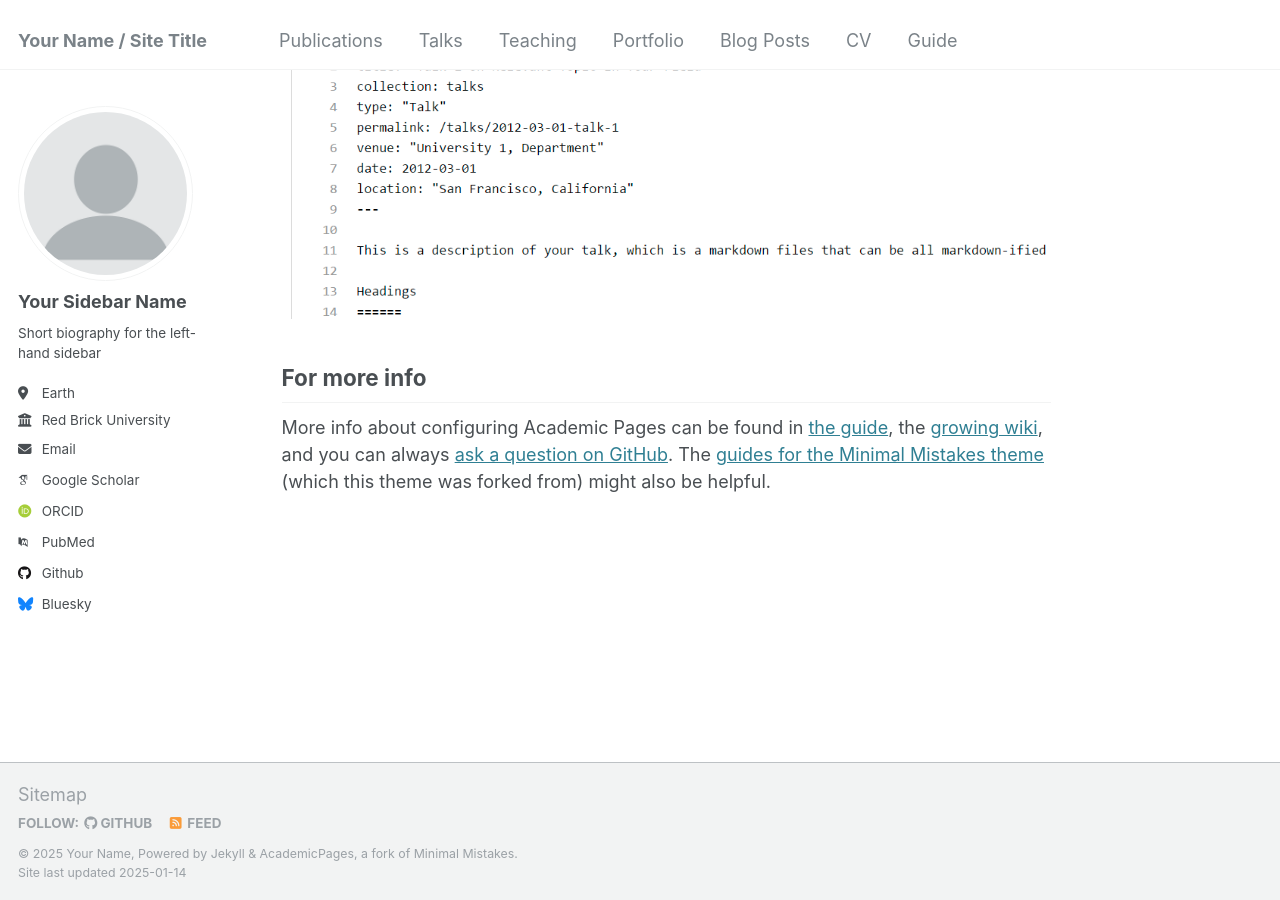
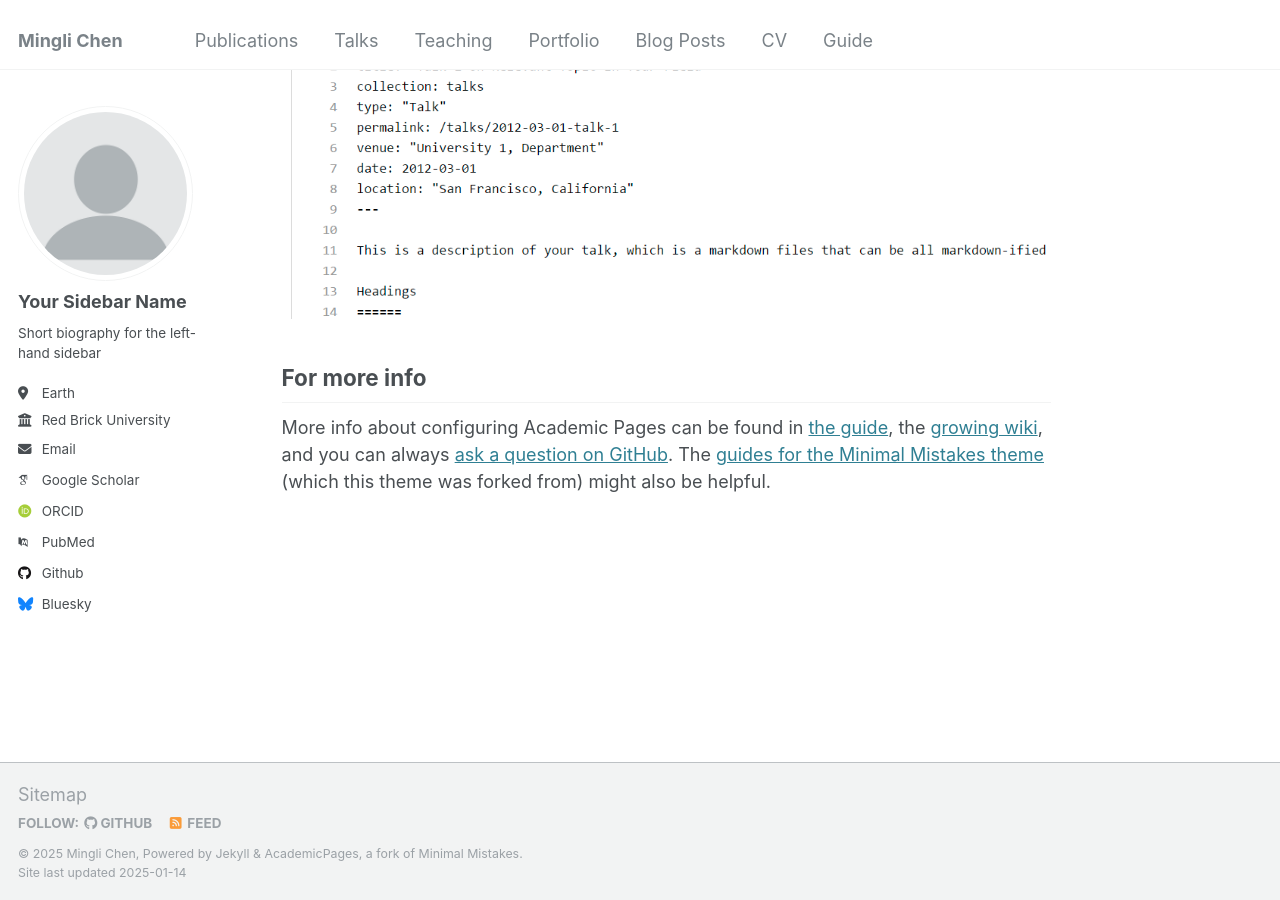
Before and after one commit to mingli-chen/minglichen.github.io, a Jekyll site: the page built from _pages/about.md, in a window 1280 px wide and 900 px high, scrolled down 2643 px. Built offline with Jekyll 4.4.1, drawn with Linux system fonts in a browser that asks for light colours; some web fonts are replaced.

Commit message:
add my info to config file

```diff
--- a/_config.yml
+++ b/_config.yml
@@ -8,13 +8,13 @@
 
 # Basic Site Settings
 locale                   : "en-US"
-title                    : "Your Name / Site Title"
+title                    : "Mingli Chen"
 title_separator          : "-"
-name                     : &name "Your Name"
+name                     : &name "Mingli Chen"
 description              : &description "personal description"
-url                      : https://academicpages.github.io # the base hostname & protocol for your site e.g. "https://[your GitHub username].github.io"
+url                      : https://minglichen.github.io # the base hostname & protocol for your site e.g. "https://[your GitHub username].github.io"
 baseurl                  : "" # the subpath of your site, e.g. "/blog"
-repository               : "academicpages/academicpages.github.io"
+repository               : "minglichen/minglichen.github.io"
 
 # Site Author - The following control what appear as part of the author content on the side bar.
 #               If a field is blank the icon and link will not appear, otherwise it will be shown.
```
